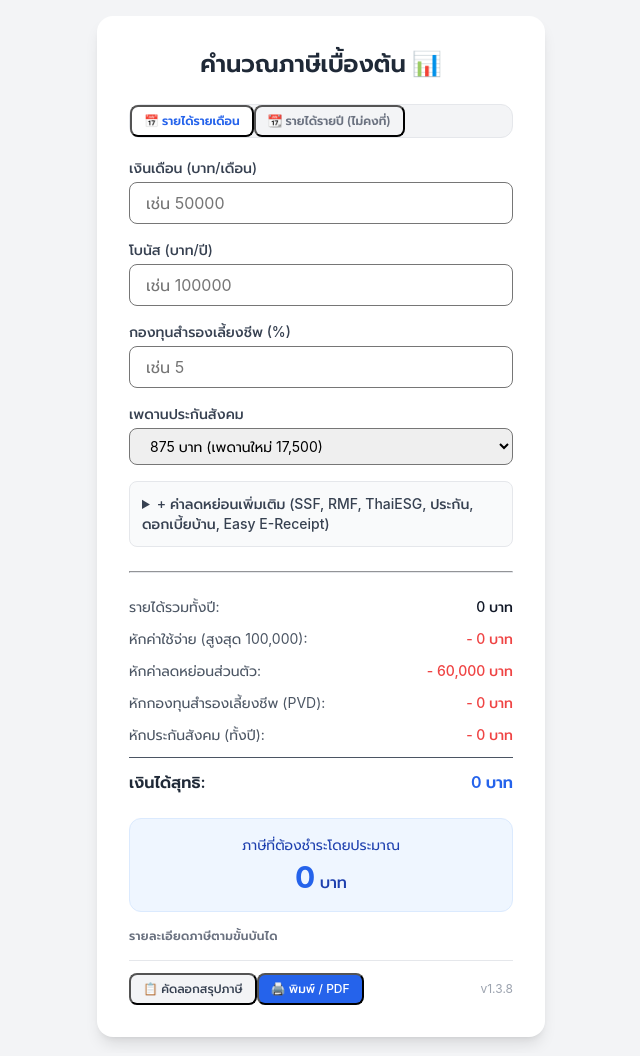
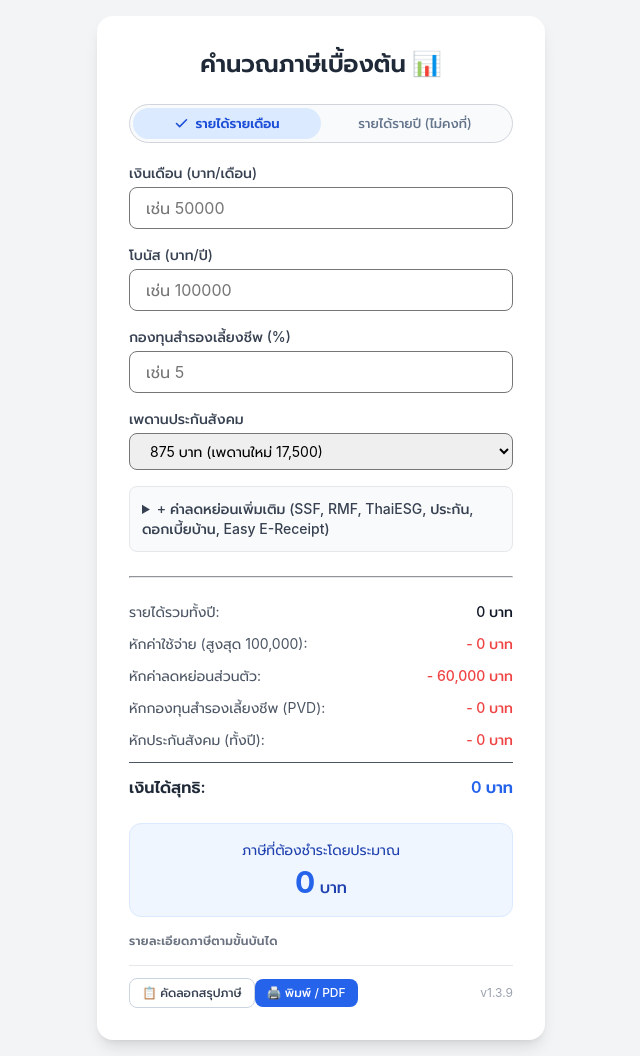
Before and after one commit to crossoverall/money-superapp, a plain HTML site: page tax-calculator-base.html in a window 1280 px wide. Shown: the whole page, without its empty margins (319-959 px from the left). Drawn offline with Linux system fonts and the light colour scheme.

Commit message:
style(tax): modernize income mode switcher to flat Material Design 3 segmented button and bump to v1.3.9

```diff
--- a/sw.js
+++ b/sw.js
@@ -1,4 +1,4 @@
-const CACHE_NAME = 'money-superapp-v1.3.8';
+const CACHE_NAME = 'money-superapp-v1.3.9';
 const ASSETS_TO_CACHE = [
   './',
   './index.html',
--- a/tax-calculator-base.html
+++ b/tax-calculator-base.html
@@ -3,7 +3,7 @@
 <head>
     <meta charset="UTF-8">
     <meta name="viewport" content="width=device-width, initial-scale=1.0">
-    <meta name="version" content="1.3.8">
+    <meta name="version" content="1.3.9">
     <meta name="description" content="คำนวณภาษีเงินได้บุคคลธรรมดา — ประมาณการภาษีเงินได้จากเงินเดือนและโบนัส พร้อมแสดงรายละเอียดตามขั้นบันได">
     <title>คำนวณภาษีเงินได้บุคคลธรรมดา</title>
     <link rel="stylesheet" href="css/tailwind-lite.css">
@@ -40,6 +40,109 @@
             .bg-white { box-shadow: none !important; border: 1px solid #e2e8f0 !important; max-width: 100% !important; }
             .bg-blue-50 { background-color: #f8fafc !important; border-color: #cbd5e1 !important; }
         }
+
+        /* Material Design 3 Flat Segmented Buttons */
+        .md-segmented-group {
+            display: flex;
+            width: 100%;
+            border: 1px solid #d1d5db;
+            border-radius: 9999px;
+            background: #f8fafc;
+            padding: 3px;
+            margin-bottom: 1.25rem;
+            position: relative;
+            box-sizing: border-box;
+        }
+        .md-segment-btn {
+            flex: 1;
+            display: inline-flex;
+            align-items: center;
+            justify-content: center;
+            gap: 6px;
+            padding: 7px 12px;
+            font-size: 13px;
+            font-weight: 500;
+            color: #64748b;
+            background: transparent;
+            border: 0 !important;
+            border-radius: 9999px;
+            cursor: pointer;
+            outline: none;
+            transition: background-color 0.15s cubic-bezier(0.4, 0, 0.2, 1), color 0.15s cubic-bezier(0.4, 0, 0.2, 1);
+            box-shadow: none !important;
+            line-height: 1.3;
+            -webkit-tap-highlight-color: transparent;
+        }
+        .md-segment-btn:hover {
+            color: #1e293b;
+            background-color: rgba(15, 23, 42, 0.04);
+        }
+        .md-segment-btn.active {
+            background-color: #dbeafe !important;
+            color: #1d4ed8 !important;
+            font-weight: 600;
+            box-shadow: none !important;
+        }
+        .md-segment-btn .md-check-icon {
+            display: none;
+            width: 15px;
+            height: 15px;
+            flex-shrink: 0;
+        }
+        .md-segment-btn.active .md-check-icon {
+            display: inline-block;
+        }
+
+        [data-theme="dark"] .md-segmented-group {
+            border-color: #334155;
+            background: #0f172a;
+        }
+        [data-theme="dark"] .md-segment-btn {
+            color: #94a3b8;
+        }
+        [data-theme="dark"] .md-segment-btn:hover {
+            color: #f1f5f9;
+            background-color: rgba(255, 255, 255, 0.05);
+        }
+        [data-theme="dark"] .md-segment-btn.active {
+            background-color: #1e3a8a !important;
+            color: #bfdbfe !important;
+            box-shadow: none !important;
+        }
+
+        /* Material Flat Action Buttons */
+        .md-btn-flat {
+            border: 0 !important;
+            box-shadow: none !important;
+            outline: none;
+            cursor: pointer;
+            transition: background-color 0.15s ease, opacity 0.15s ease;
+        }
+        .md-btn-flat:active {
+            opacity: 0.85;
+        }
+        .md-btn-outlined {
+            border: 1px solid #cbd5e1 !important;
+            box-shadow: none !important;
+            outline: none;
+            background: transparent;
+            cursor: pointer;
+            transition: background-color 0.15s ease, border-color 0.15s ease, color 0.15s ease;
+        }
+        .md-btn-outlined:hover {
+            background-color: #f1f5f9;
+            border-color: #94a3b8 !important;
+            color: #0f172a;
+        }
+        [data-theme="dark"] .md-btn-outlined {
+            border-color: #334155 !important;
+            color: #cbd5e1 !important;
+        }
+        [data-theme="dark"] .md-btn-outlined:hover {
+            background-color: #1e293b;
+            border-color: #64748b !important;
+            color: #f8fafc;
+        }
     </style>
 </head>
 <body class="bg-gray-100 min-h-screen flex items-center justify-center p-4">
@@ -47,13 +150,15 @@
     <div class="bg-white p-8 rounded-2xl shadow-lg w-full max-w-md">
         <h2 class="text-2xl font-semibold text-gray-800 mb-6 text-center" id="lbl-title">คำนวณภาษีเบื้องต้น 📊</h2>
 
-        <!-- Income Mode Switcher Tabs -->
-        <div class="flex mb-5 bg-gray-100 dark:bg-slate-800 p-1 rounded-xl border border-gray-200 dark:border-slate-700" role="tablist">
-            <button type="button" id="tab-mode-monthly" onclick="switchIncomeMode('monthly')" class="flex-1 py-1.5 px-3 rounded-lg text-xs font-semibold transition-all bg-white dark:bg-slate-700 text-blue-600 dark:text-blue-400 shadow-sm" role="tab" aria-selected="true">
-                <span id="lbl-tab-monthly">📅 รายได้รายเดือน</span>
+        <!-- Income Mode Switcher Tabs (Material Design 3 Segmented Button) -->
+        <div class="md-segmented-group mb-5" role="tablist" aria-label="โหมดรายได้">
+            <button type="button" id="tab-mode-monthly" onclick="switchIncomeMode('monthly')" class="md-segment-btn active" role="tab" aria-selected="true">
+                <svg class="md-check-icon" viewBox="0 0 24 24" fill="none" stroke="currentColor" stroke-width="2.5" stroke-linecap="round" stroke-linejoin="round" aria-hidden="true"><polyline points="20 6 9 17 4 12"></polyline></svg>
+                <span id="lbl-tab-monthly">รายได้รายเดือน</span>
             </button>
-            <button type="button" id="tab-mode-yearly" onclick="switchIncomeMode('yearly')" class="flex-1 py-1.5 px-3 rounded-lg text-xs font-semibold transition-all text-gray-500 dark:text-gray-400 hover:text-gray-700 dark:hover:text-gray-200" role="tab" aria-selected="false">
-                <span id="lbl-tab-yearly">📆 รายได้รายปี (ไม่คงที่)</span>
+            <button type="button" id="tab-mode-yearly" onclick="switchIncomeMode('yearly')" class="md-segment-btn" role="tab" aria-selected="false">
+                <svg class="md-check-icon" viewBox="0 0 24 24" fill="none" stroke="currentColor" stroke-width="2.5" stroke-linecap="round" stroke-linejoin="round" aria-hidden="true"><polyline points="20 6 9 17 4 12"></polyline></svg>
+                <span id="lbl-tab-yearly">รายได้รายปี (ไม่คงที่)</span>
             </button>
         </div>
 
@@ -243,14 +348,14 @@
 
         <div class="flex justify-between items-center mt-4 pt-3 border-t border-gray-200">
             <div class="flex items-center gap-2">
-                <button onclick="copyTaxSummary()" id="btn-copy-tax" class="py-1.5 px-3 bg-gray-100 hover:bg-gray-200 dark:bg-slate-700 dark:hover:bg-slate-600 text-gray-700 dark:text-gray-200 text-xs font-medium rounded-lg transition-all flex items-center gap-1.5">
+                <button onclick="copyTaxSummary()" id="btn-copy-tax" class="py-1.5 px-3 md-btn-outlined text-gray-700 dark:text-gray-200 text-xs font-medium rounded-lg flex items-center gap-1.5">
                     <span id="lbl-copy-tax">📋 คัดลอกสรุปภาษี</span>
                 </button>
-                <button onclick="window.print()" id="btn-print-tax" class="py-1.5 px-3 bg-blue-600 hover:bg-blue-700 text-white text-xs font-medium rounded-lg transition-all flex items-center gap-1.5 no-print">
+                <button onclick="window.print()" id="btn-print-tax" class="py-1.5 px-3 md-btn-flat bg-blue-600 hover:bg-blue-700 text-white text-xs font-medium rounded-lg flex items-center gap-1.5 no-print">
                     <span id="lbl-print-tax">🖨️ พิมพ์ / PDF</span>
                 </button>
             </div>
-            <p class="text-xs text-gray-400">v1.3.8</p>
+            <p class="text-xs text-gray-400">v1.3.9</p>
         </div>
     </div>
 
@@ -264,8 +369,8 @@
             document.title = 'Personal Income Tax Calculator';
             const EN = {
                 'lbl-title': 'Tax Estimate 📊',
-                'lbl-tab-monthly': '📅 Monthly Income',
-                'lbl-tab-yearly': '📆 Annual / Variable Income',
+                'lbl-tab-monthly': 'Monthly Income',
+                'lbl-tab-yearly': 'Annual / Variable Income',
                 'lbl-salary': 'Salary (THB/month)',
                 'lbl-bonus': 'Bonus (THB/year)',
                 'lbl-yearly-income': 'Total Annual Income (THB/year)',
@@ -338,9 +443,9 @@
             const secYearly = document.getElementById('section-yearly');
 
             if (mode === 'yearly') {
-                tabYearly.className = "flex-1 py-1.5 px-3 rounded-lg text-xs font-semibold transition-all bg-white dark:bg-slate-700 text-blue-600 dark:text-blue-400 shadow-sm";
+                tabYearly.classList.add('active');
                 tabYearly.setAttribute('aria-selected', 'true');
-                tabMonthly.className = "flex-1 py-1.5 px-3 rounded-lg text-xs font-semibold transition-all text-gray-500 dark:text-gray-400 hover:text-gray-700 dark:hover:text-gray-200";
+                tabMonthly.classList.remove('active');
                 tabMonthly.setAttribute('aria-selected', 'false');
                 secYearly.style.display = 'block';
                 secMonthly.style.display = 'none';
@@ -356,9 +461,9 @@
                     document.getElementById('yearlyBonus').value = curBonus;
                 }
             } else {
-                tabMonthly.className = "flex-1 py-1.5 px-3 rounded-lg text-xs font-semibold transition-all bg-white dark:bg-slate-700 text-blue-600 dark:text-blue-400 shadow-sm";
+                tabMonthly.classList.add('active');
                 tabMonthly.setAttribute('aria-selected', 'true');
-                tabYearly.className = "flex-1 py-1.5 px-3 rounded-lg text-xs font-semibold transition-all text-gray-500 dark:text-gray-400 hover:text-gray-700 dark:hover:text-gray-200";
+                tabYearly.classList.remove('active');
                 tabYearly.setAttribute('aria-selected', 'false');
                 secMonthly.style.display = 'block';
                 secYearly.style.display = 'none';
```
Also changed, not shown: dashboard.html (+2 -2 lines), debt-calculator.html (+2 -2 lines), index.html (+3 -3 lines), months-slips.html (+2 -2 lines), rebalance.html (+2 -2 lines), remaining-money.html (+2 -2 lines), tax-calculator.html (+2 -2 lines), README.md, css/tailwind-lite.css.
